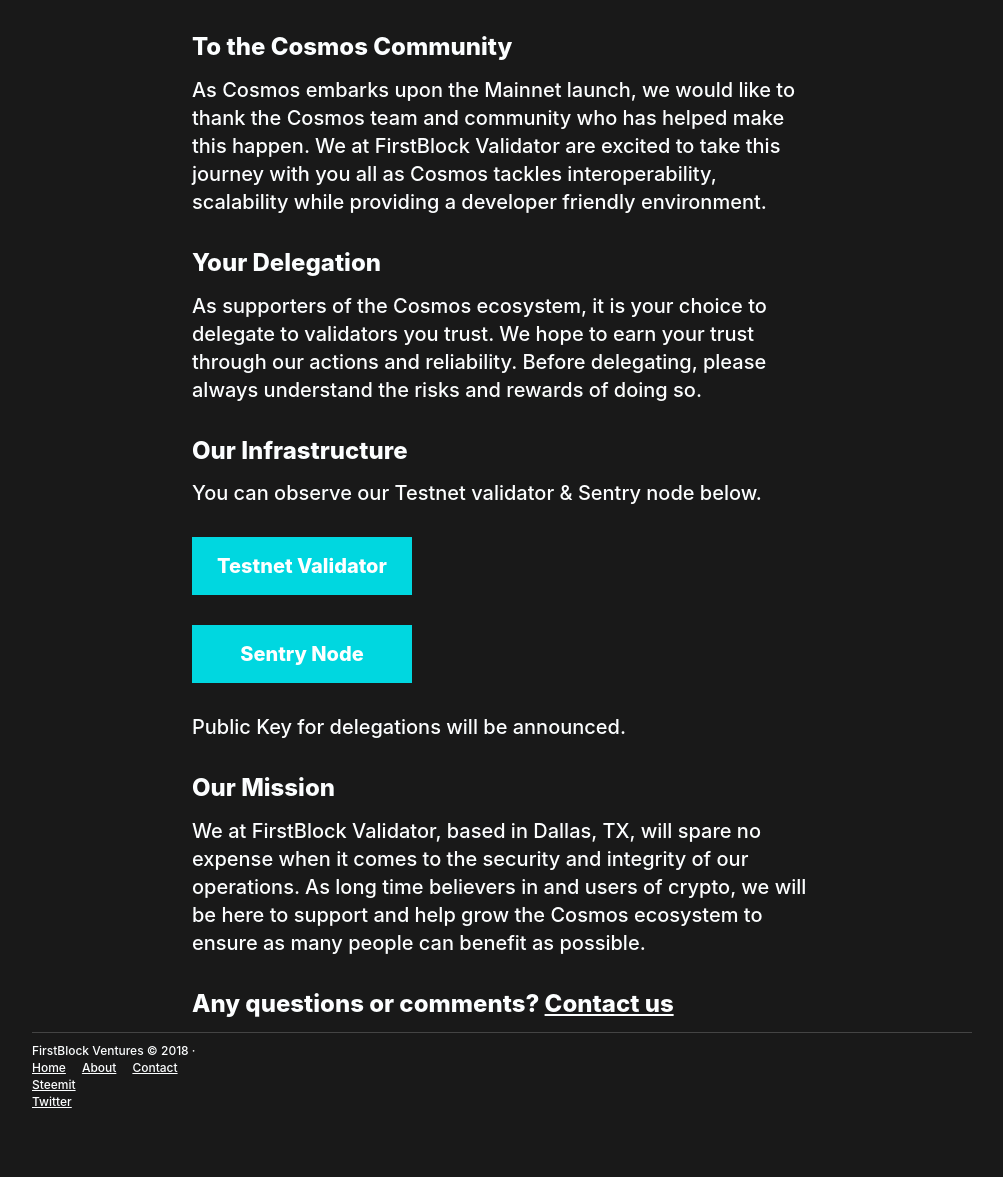
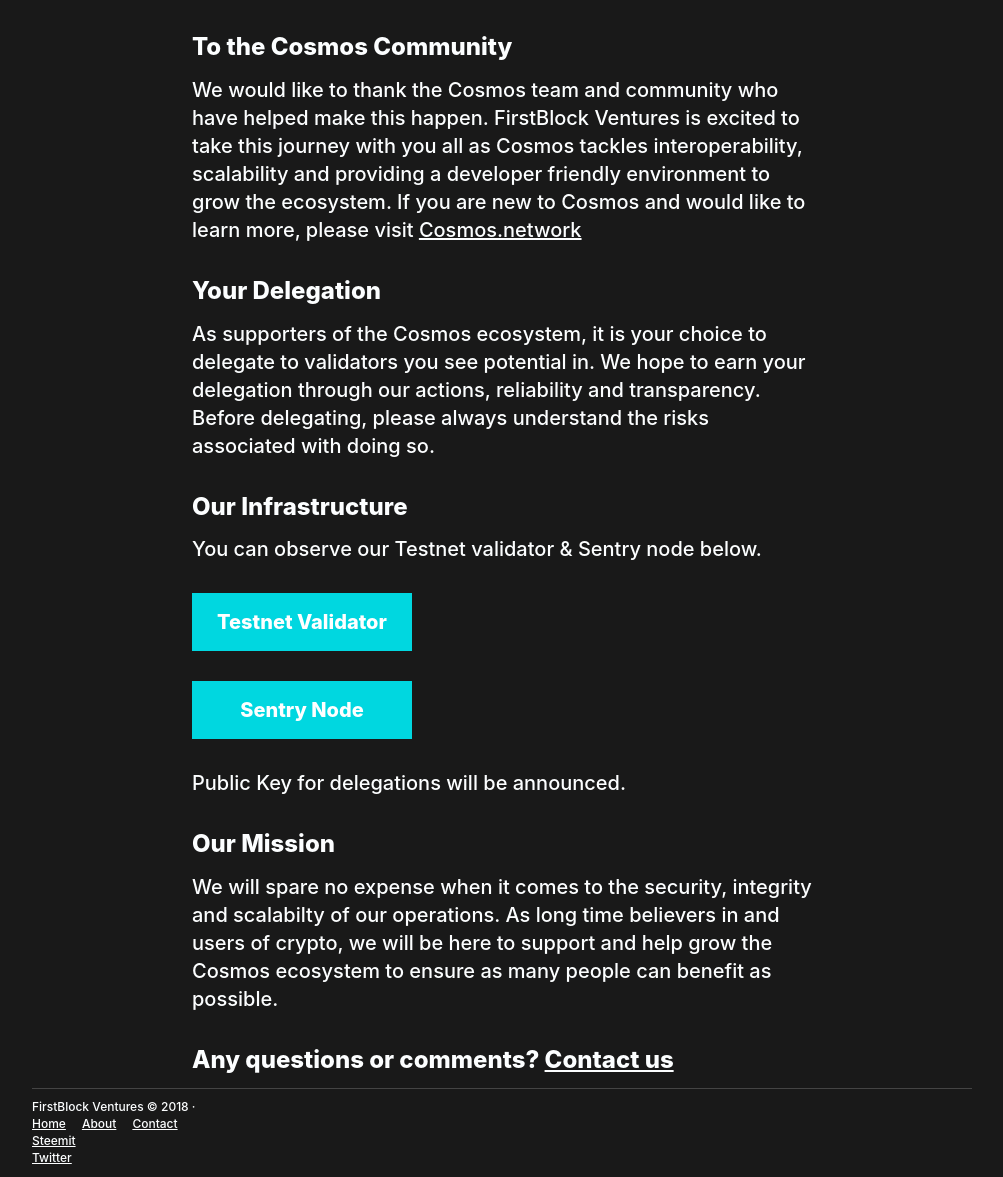
Before and after one commit to FirstBlock-CosmosVal/firstblock.io, a Jekyll site: the page built from index.md, in a window 1280 px wide and 1400 px high, scrolled down 461 px. Shown: the part 223-1400 px from the top of the window, without its empty margins (138-1141 px from the left). Built offline with Jekyll 4.4.1, drawn with Linux system fonts in a browser that asks for light colours; before the commit the page ends 1805 px from its top, so only the background shows below that.

Commit message:
Update index.md

```diff
--- a/index.md
+++ b/index.md
@@ -8,10 +8,10 @@
 ---
 
 ## To the Cosmos Community
-As Cosmos embarks upon the Mainnet launch, we would like to thank the Cosmos team and community who has helped make this happen. We at FirstBlock Validator are excited to take this journey with you all as Cosmos tackles interoperability, scalability while providing a developer friendly environment.
+We would like to thank the Cosmos team and community who have helped make this happen. FirstBlock Ventures is excited to take this journey with you all as Cosmos tackles interoperability, scalability and providing a developer friendly environment to grow the ecosystem.  If you are new to Cosmos and would like to learn more, please visit [Cosmos.network](https://cosmos.network)
 
 ## Your Delegation
-As supporters of the Cosmos ecosystem, it is your choice to delegate to validators you trust. We hope to earn your trust through our actions and reliability. Before delegating, please always understand the risks and rewards of doing so.
+As supporters of the Cosmos ecosystem, it is your choice to delegate to validators you see potential in. We hope to earn your delegation through our actions, reliability and transparency. Before delegating, please always understand the risks associated with doing so.
 
 ## Our Infrastructure
 You can observe our Testnet validator & Sentry node below.
@@ -23,6 +23,6 @@
 Public Key for delegations will be announced.
 
 ## Our Mission
-We at FirstBlock Validator, based in Dallas, TX, will spare no expense when it comes to the security and integrity of our operations. As long time believers in and users of crypto, we will be here to support and help grow the Cosmos ecosystem to ensure as many people can benefit as possible.
+We will spare no expense when it comes to the security, integrity and scalabilty of our operations. As long time believers in and users of crypto, we will be here to support and help grow the Cosmos ecosystem to ensure as many people can benefit as possible.
 
 ## Any questions or comments? [Contact us]({{ site.baseurl }}"/contact")
```
